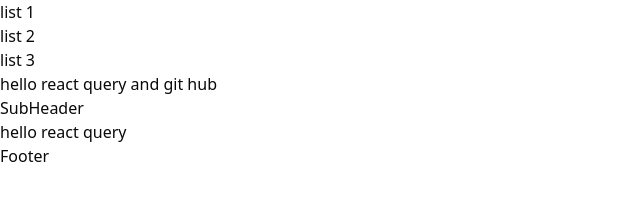
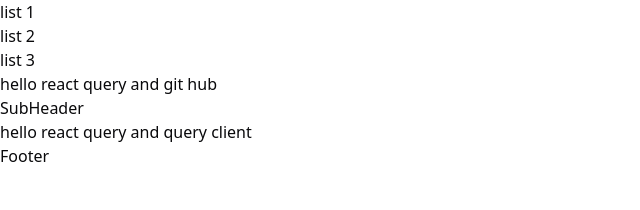
Before and after one commit to habibollahi24/trains, a React (Vite) app: page / in a window 1280 px wide. Shown: the top 210 px of the page, without its empty margins (0-640 px from the left). Built offline with nearby package versions, Linux system fonts and the light colour scheme.

Commit message:
add query client

```diff
--- a/src/page/HomePage.tsx
+++ b/src/page/HomePage.tsx
@@ -8,7 +8,7 @@ function HomePage() {
       <Navbar />
       <p>hello react query and git hub</p>
       <SubHeader />
-      <p>hello react query</p>
+      <p>hello react query and query client</p>
       <Footer />
     </>
   );
```
